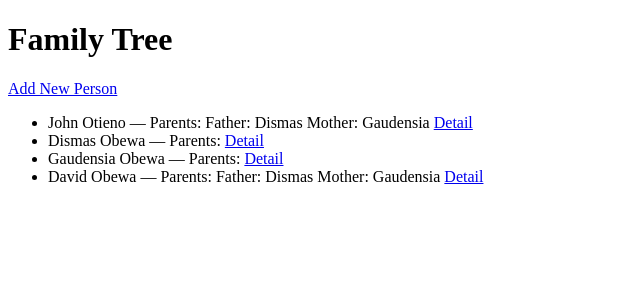
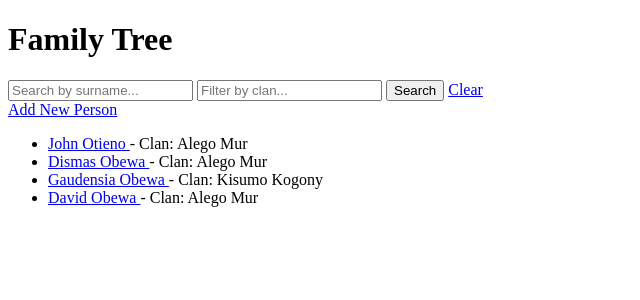
Before and after one commit to obewas/genelink, a Django app: page / in a window 1280 px wide. Shown: the top 300 px of the page, without its empty margins (0-640 px from the left). Run offline with Django 5.2, Linux system fonts and the light colour scheme; data comes from the database, SQL or seed files in the repository; both versions use the stored data as it was after the commit.

Commit message:
implemented filter and search

```diff
--- a/family/templates/family/person_list.html
+++ b/family/templates/family/person_list.html
@@ -1,21 +1,27 @@
 <!DOCTYPE html>
 <html>
-<head>
-    <title>Family Tree</title>
-</head>
-<body>
 <h1>Family Tree</h1>
+
+<form method="get" action=".">
+    <input type="text" name="q" placeholder="Search by surname..." value="{{ query }}">
+    <input type="text" name="clan" placeholder="Filter by clan..." value="{{ clan }}">
+    <button type="submit">Search</button>
+    <a href="{% url 'person_list' %}">Clear</a>
+</form>
+
 <a href="{% url 'person_create' %}">Add New Person</a>
+
 <ul>
   {% for person in people %}
     <li>
-                {{ person.first_name }} {{ person.last_name }} —
-                Parents:
-                {% if person.father %}Father: {{ person.father.first_name }}{% endif %}
-                {% if person.mother %}Mother: {{ person.mother.first_name }}{% endif %}
-                <a href="{% url 'person_detail' person.pk %}">Detail</a>
+      <a href="{% url 'person_detail' person.pk %}">
+        {{ person.first_name }} {{ person.last_name }}
+      </a>
+      {% if person.clan_name %} - Clan: {{ person.clan_name }}{% endif %}
     </li>
+  {% empty %}
+    <li>No people found.</li>
   {% endfor %}
 </ul>
-</body>
+
 </html>
--- a/family/views.py
+++ b/family/views.py
@@ -5,8 +5,20 @@ from .forms import PersonForm
 
 # Create your views here.
 def person_list(request):
+    query = request.GET.get('q', '')
+    clan = request.GET.get('clan', '')
     people = Person.objects.all()
-    return render(request, 'family/person_list.html', {'people': people})
+
+    if query:
+        people = people.filter(last_name__icontains=query)
+    if clan:
+        people = people.filter(clan_name__icontains=clan)
+
+    return render(request, 'family/person_list.html', {
+        'people': people,
+        'query': query,
+        'clan': clan,
+    })
 
 def person_detail(request, pk):
     person = get_object_or_404(Person, pk=pk)
```
Also changed, not shown: db.sqlite3. Lines whose indentation alone changed are shown as unchanged.
